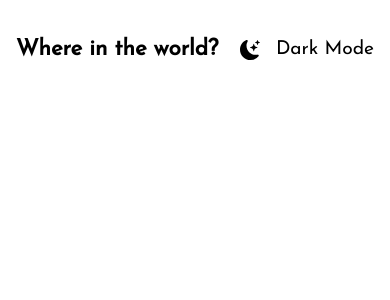
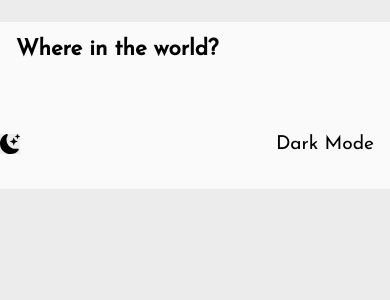
Before and after one commit to caioh123/REST-Countries-API, a React (Create React App) app: page / in a window 390 px wide. Shown: the top 300 px of the page. Built offline with nearby package versions, Linux system fonts and the light colour scheme.

Commit message:
feat: added responsive design for header component

```diff
--- a/src/App.css
+++ b/src/App.css
@@ -1,5 +1,8 @@
 @import url('https://fonts.googleapis.com/css?family=Josefin+Sans');
 
+* {
+  background: #ececec;
+}
 body {
   font-family: 'Josefin Sans';
 }
--- a/src/components/Header/styles.tsx
+++ b/src/components/Header/styles.tsx
@@ -1,38 +1,36 @@
 import styled from 'styled-components';
+import { theme } from '../../static/theme';
 
 export const Container = styled.div`
   width: 100%;
-  display: flex;
-  align-items: center;
-  justify-content:space-between;
+  display:
+5
+  justify-content: space-between;
+  background-color: ${theme.pallete.background.all};
 
   p {
     font-size: 1.4rem;
     padding: 1rem;
     font-weight: bold;
-
-
-
+    background-color: ${theme.pallete.background.all};
   }
 
   div {
     display: flex;
     align-items: center;
     justify-content: space-between;
+    background-color: ${theme.pallete.background.all};
 
-    @media only screen and (min-width: 768px){
+    @media only screen and (min-width: 768px) {
       width: 40%;
-
     }
 
-    @media only screen and (min-width: 992px){
+    @media only screen and (min-width: 992px) {
       width: 30%;
-
     }
 
-    @media only screen and (min-width: 1200px){
+    @media only screen and (min-width: 1200px) {
       width: 10%;
-
     }
 
     p {
@@ -40,4 +38,4 @@ export const Container = styled.div`
       font-weight: normal;
     }
   }
-`
+`;
--- /dev/null
+++ b/src/static/theme.ts
@@ -0,0 +1,7 @@
+export const theme = {
+  pallete: {
+    background: {
+      all: "#fafafa"
+    }
+  }
+}
```
